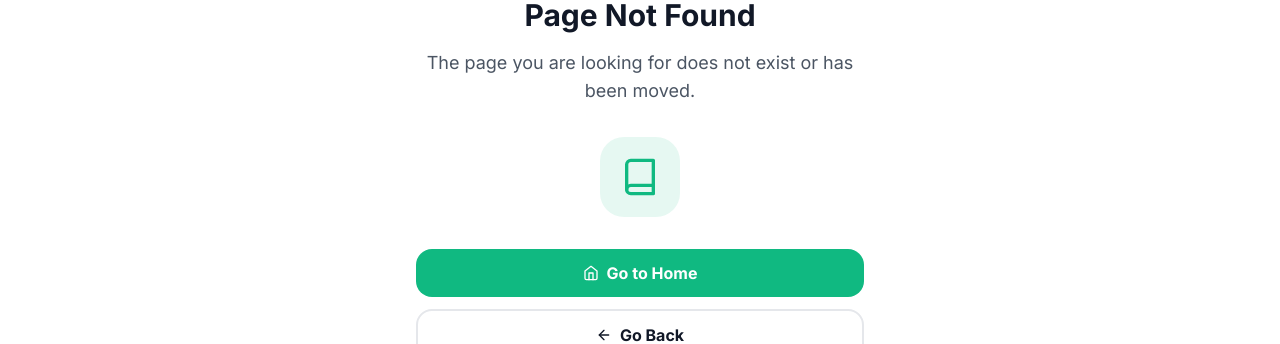
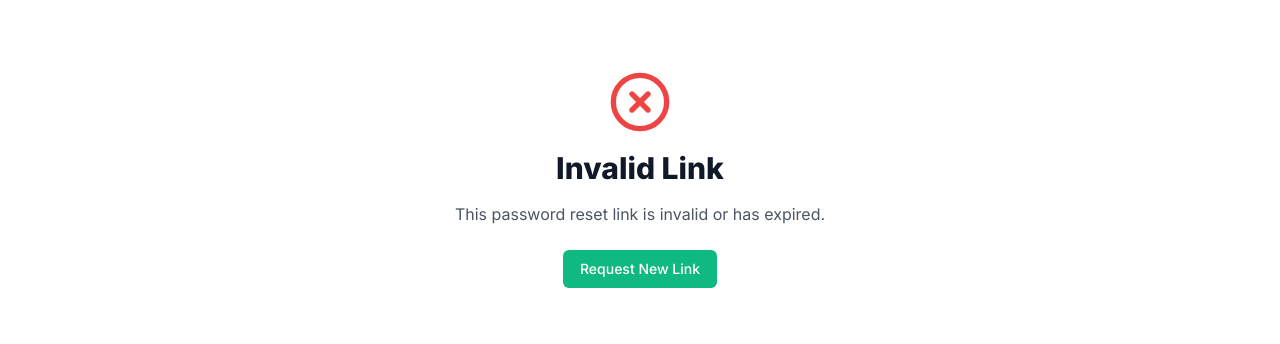
Before and after one commit to anuragthakur03906-dot/BOOK-STORE, a React (Vite) app in the folder frontend/: page /reset-password/1 in a window 1280 px wide. Shown: the part 302-646 px from the top of the page. Built offline with nearby package versions, Linux system fonts and the light colour scheme; no server answers.

Commit message:
added resetform in frontend

```diff
--- a/frontend/src/App.jsx
+++ b/frontend/src/App.jsx
@@ -48,7 +48,7 @@
               <Route path="/login" element={<LoginPage />} />
               <Route path="/register" element={<RegisterPage />} />
               <Route path="/forgot-password" element={<ForgotPassword />} />
-              <Route path="/reset-password" element={<ResetPassword />} />
+              <Route path="/reset-password/:token" element={<ResetPassword />} />
               <Route path="/auth/google/callback" element={<GoogleAuthCallback />} />
               <Route path="/auth/success" element={<GoogleAuthCallback />} />
               <Route path="/books" element={<Books />} />
```
